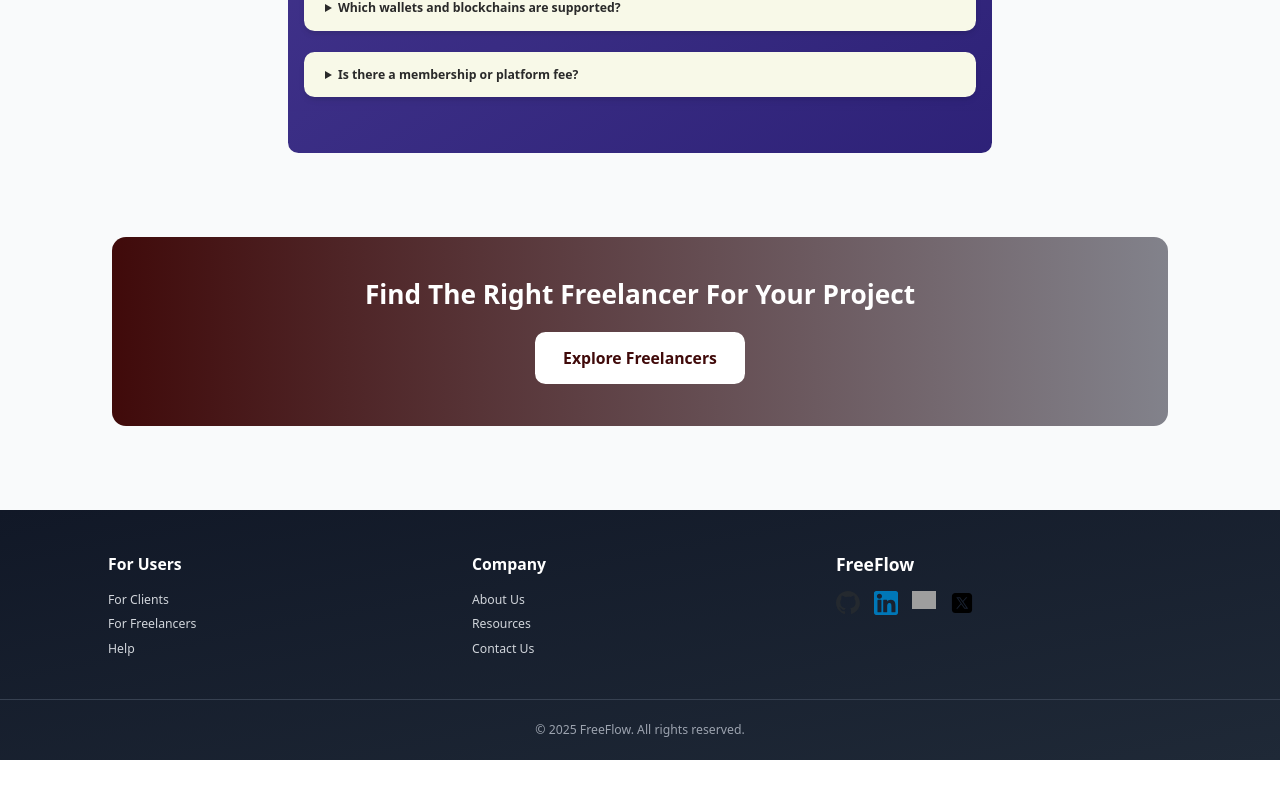
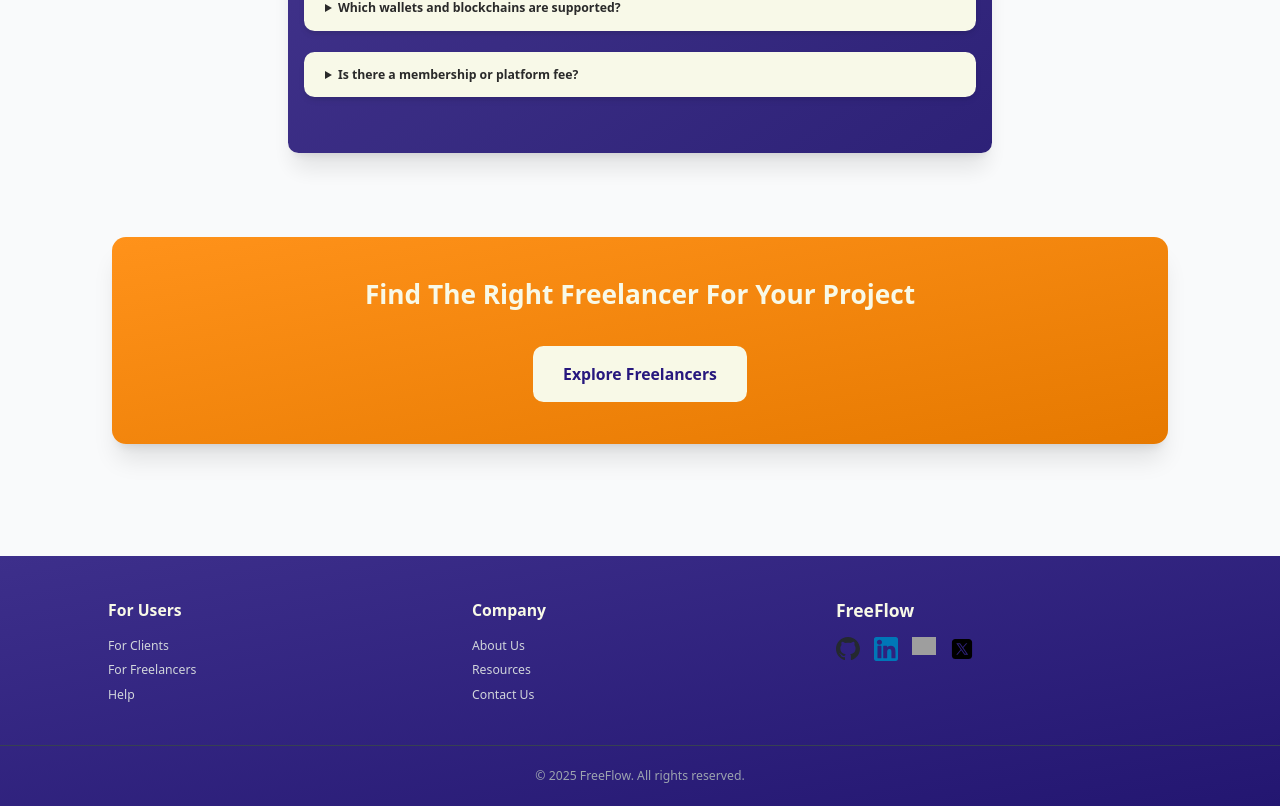
Before and after one commit to PrayagTandon/FreeFlow, a Next.js app in the folder client/: page / in a window 1280 px wide. Shown: the part 2938-3744 px from the top of the page. Before the commit the page ends 3698 px from the top, so only its background shows below. Built offline with nearby package versions, Linux system fonts and the light colour scheme; grey boxes are pictures that could not be loaded.

Commit message:
Homepage touchups done

```diff
--- a/client/src/app/page.tsx
+++ b/client/src/app/page.tsx
@@ -522,7 +522,7 @@ export default function HomePage() {
               <div className="text-4xl mb-3" aria-hidden="true">
                 {prof.icon}
               </div>
-              <span className="font-semibold text-center">{prof.name}</span>
+              <span className="font-semibold text-center text-primary-blue">{prof.name}</span>
             </div>
           ))}
         </div>
@@ -720,7 +720,7 @@ export default function HomePage() {
 
       {/* FAQ Section */}
       <section className="px-32 my-24 rounded-2xl">
-        <div className="w-2/3 mx-auto py-16 rounded-xl bg-gradient-to-br from-primary-blue-light opacity-95 to-primary-blue-dark">
+        <div className="w-2/3 mx-auto py-16 rounded-xl bg-gradient-to-br from-primary-blue-light opacity-95 to-primary-blue-dark shadow-xl">
         {/* Heading */}
           <h2 className="text-3xl font-bold text-secondary-orange text-center mb-10">
           FAQs
@@ -756,17 +756,23 @@ export default function HomePage() {
       </section>
 
       {/* CTA Section */}
-      <section className="bg-gradient-to-r from-secondary-900 to-primary-500 mx-32 my-24 rounded-2xl p-12 text-center">
-        <h2 className="text-3xl font-bold text-white mb-6">
+      <section className="bg-gradient-to-br from-secondary-orange-light  to-secondary-orange-dark mx-32 my-24 rounded-2xl p-12 text-center shadow-xl">
+        <h2 className="text-3xl font-bold text-primary-off-white mb-10">
           Find The Right Freelancer For Your Project
         </h2>
-        <button className="bg-white text-secondary-900 px-8 py-4 rounded-xl font-bold text-lg hover:bg-primary-200 transition-colors">
+        <button
+          type="button"
+          className="bg-primary-off-white text-primary-blue px-8  py-4 rounded-xl border-2 border-transparent font-bold text-lg
+  hover:bg-white hover:border-primary-blue hover:text-primary-blue
+  transform transition duration-200 ease-in-out
+  hover:-translate-y-2 active:-translate-y-0">
           Explore Freelancers
         </button>
+
       </section>
 
       {/* Footer */}
-      <footer className="bg-gradient-to-br from-gray-900 to-gray-800 text-white">
+      <footer className="bg-gradient-to-br from-primary-blue-light to-primary-blue-dark text-primary-off-white mt-32">
         <div className="max-w-7xl mx-auto px-8 py-12">
           <div className="grid grid-cols-1 md:grid-cols-3 gap-8">
             <div>
--- a/client/tailwind.config.ts
+++ b/client/tailwind.config.ts
@@ -55,6 +55,8 @@ const config: Config = {
   				'950': '#2c0707',
 				'btn--hover': '#dfe0d0',
 				'orange': '#ff8600',
+				'orange-dark': '#e67900',
+				'orange-light': '#ff921a',
 				'text-black': '#1f1f1f'
   			},
   			muted: {
```
